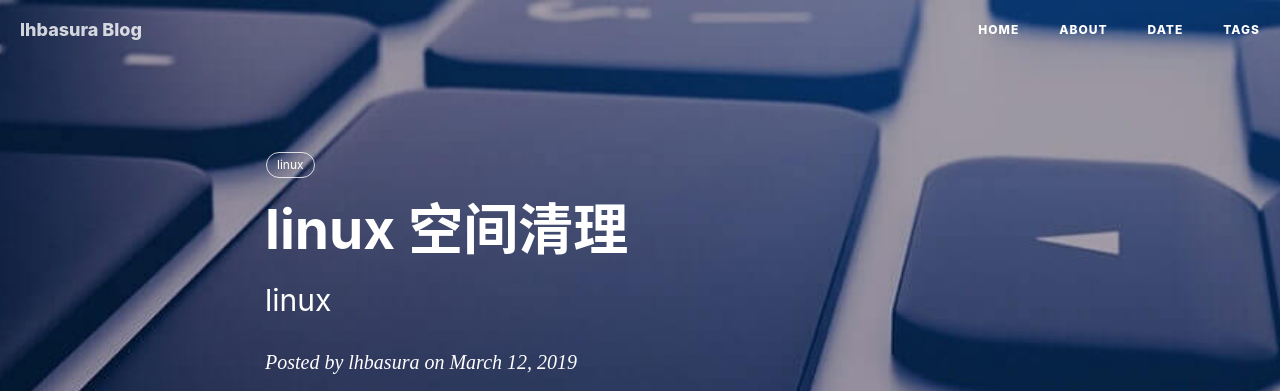
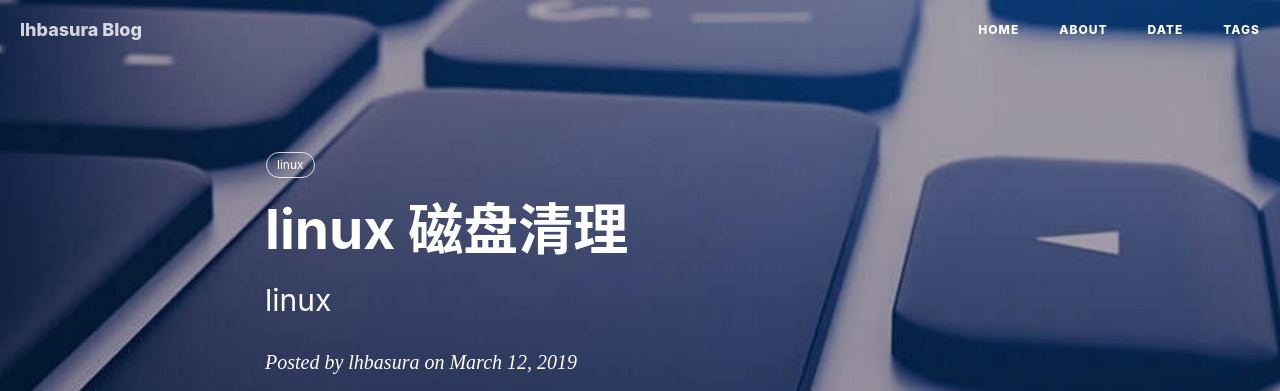
Before and after one commit to lhbasura/lhbasura.github.io, a Jekyll site: the page built from _posts/2019/3/2019-03-12-linux_note.md, in a window 1280 px wide and 900 px high. Shown: the top 391 px of the window. Built offline with Jekyll 4.4.1, drawn with Linux system fonts in a browser that asks for light colours; comment, search, counter and statistics services are not loaded.

Commit message:
linux磁盘清理

```diff
--- a/_posts/2019/3/2019-03-12-linux_note.md
+++ b/_posts/2019/3/2019-03-12-linux_note.md
@@ -1,6 +1,6 @@
 ---
 layout:     post
-title:      linux 空间清理
+title:      linux 磁盘清理
 subtitle:   linux
 date:       2019-03-12
 author:     lhbasura
```
